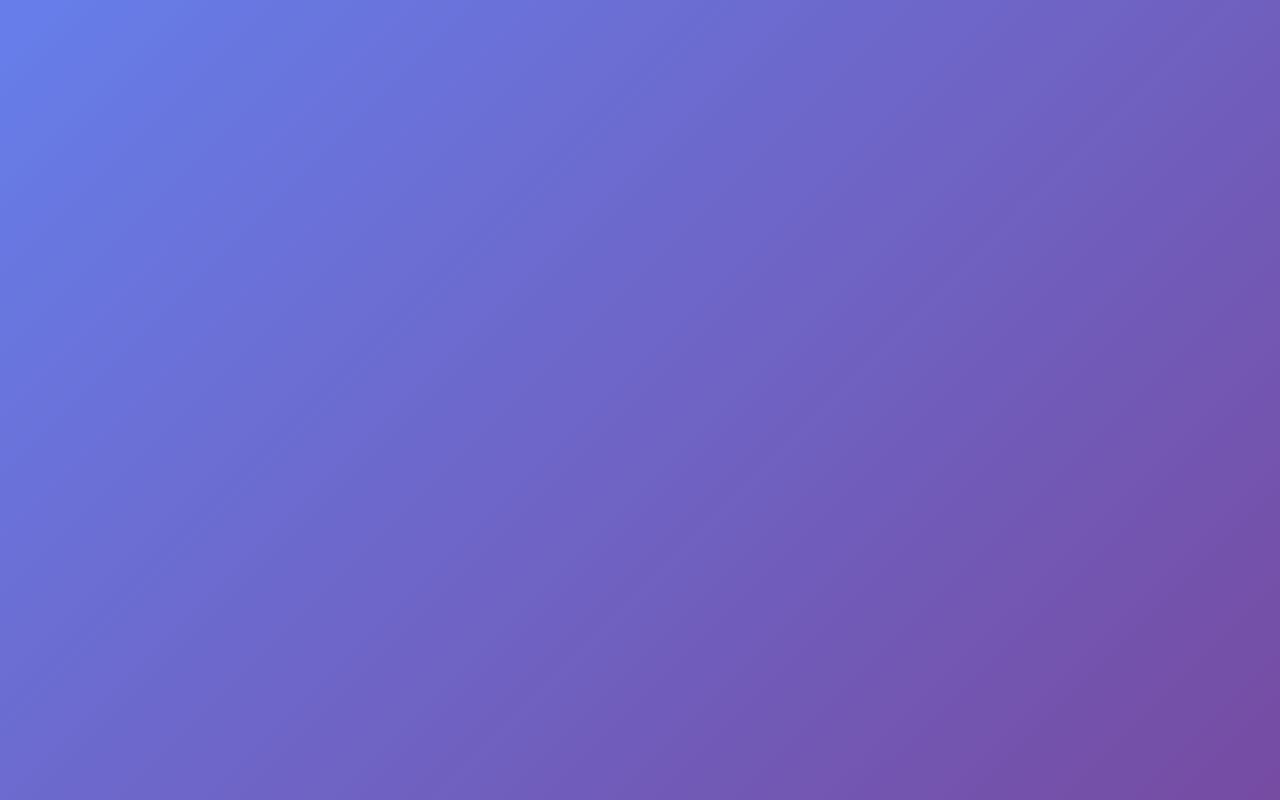
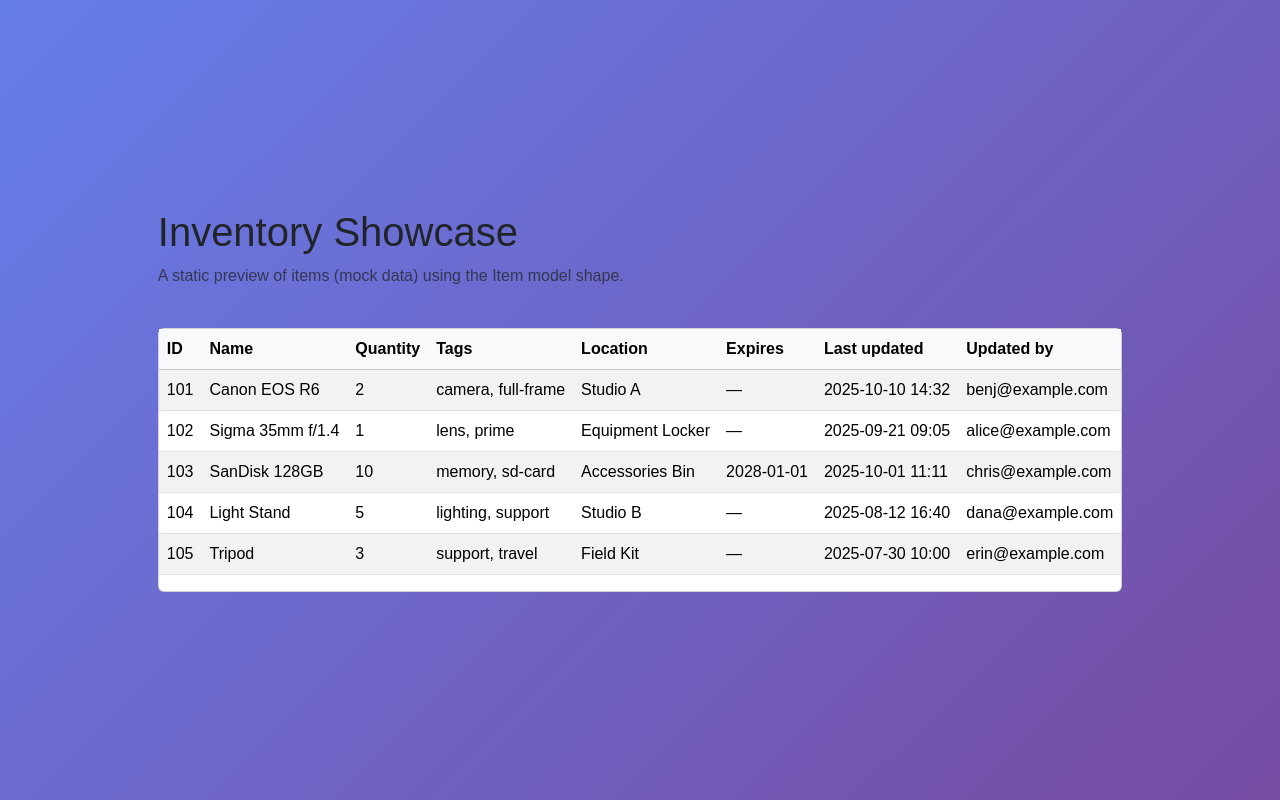
Before and after one commit to benj652/Photography-Management, a Flask app: page /home/ in a window 1280 px wide. Run offline with Flask 3, Linux system fonts and the light colour scheme; the visitor is signed in with stand-in values (Sample User, id 1).

Commit message:
Simple mock for main page

```diff
--- a/templates/home.html
+++ b/templates/home.html
@@ -3,4 +3,89 @@
 {% extends "index.html" %}
 
 {% block content %}
+<div class="container py-4">
+	<div class="d-flex align-items-center mb-4">
+		<div>
+			<h1 class="display-6">Inventory Showcase</h1>
+			<p class="text-muted">A static preview of items (mock data) using the Item model shape.</p>
+		</div>
+	</div>
+
+	<div class="row g-3">
+		<div class="col-sm-12 col-lg-12">
+			<div class="card h-100">
+				<div class="table-responsive">
+					<table class="table table-striped table-hover align-middle">
+						<thead class="table-light">
+							<tr>
+								<th scope="col">ID</th>
+								<th scope="col">Name</th>
+								<th scope="col">Quantity</th>
+								<th scope="col">Tags</th>
+								<th scope="col">Location</th>
+								<th scope="col">Expires</th>
+								<th scope="col">Last updated</th>
+								<th scope="col">Updated by</th>
+							</tr>
+						</thead>
+						<tbody>
+							<tr>
+								<td>101</td>
+								<td>Canon EOS R6</td>
+								<td>2</td>
+								<td>camera, full-frame</td>
+								<td>Studio A</td>
+								<td>—</td>
+								<td>2025-10-10 14:32</td>
+								<td>benj@example.com</td>
+							</tr>
+							<tr>
+								<td>102</td>
+								<td>Sigma 35mm f/1.4</td>
+								<td>1</td>
+								<td>lens, prime</td>
+								<td>Equipment Locker</td>
+								<td>—</td>
+								<td>2025-09-21 09:05</td>
+								<td>alice@example.com</td>
+							</tr>
+							<tr>
+								<td>103</td>
+								<td>SanDisk 128GB</td>
+								<td>10</td>
+								<td>memory, sd-card</td>
+								<td>Accessories Bin</td>
+								<td>2028-01-01</td>
+								<td>2025-10-01 11:11</td>
+								<td>chris@example.com</td>
+							</tr>
+							<tr>
+								<td>104</td>
+								<td>Light Stand</td>
+								<td>5</td>
+								<td>lighting, support</td>
+								<td>Studio B</td>
+								<td>—</td>
+								<td>2025-08-12 16:40</td>
+								<td>dana@example.com</td>
+							</tr>
+							<tr>
+								<td>105</td>
+								<td>Tripod</td>
+								<td>3</td>
+								<td>support, travel</td>
+								<td>Field Kit</td>
+								<td>—</td>
+								<td>2025-07-30 10:00</td>
+								<td>erin@example.com</td>
+							</tr>
+						</tbody>
+					</table>
+				</div>
+			</div>
+		</div>
+
+	</div>
+
+</div>
 {% endblock %}
--- a/views/home_views.py
+++ b/views/home_views.py
@@ -5,7 +5,7 @@ from flask_login import login_required, current_user
 home_blueprint = Blueprint('home', __name__)
 
 @home_blueprint.route('/')
-@login_required
+#@login_required
 def home():
     print(f"Current user: {current_user}")
     return render_template('home.html')
```
